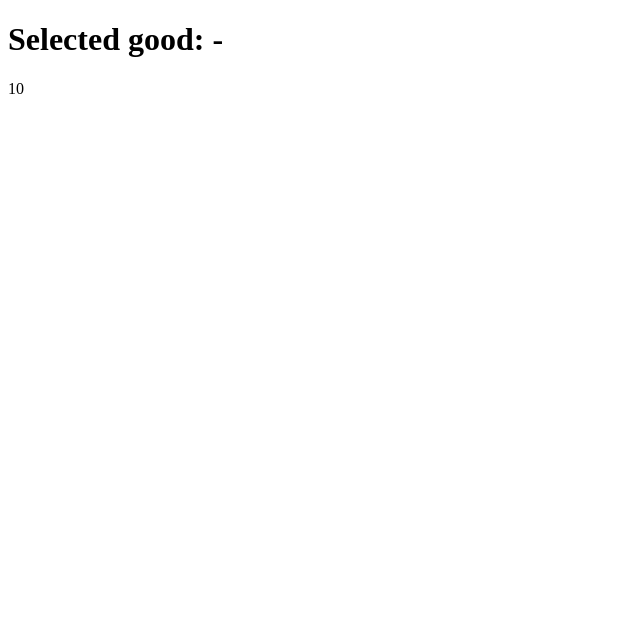
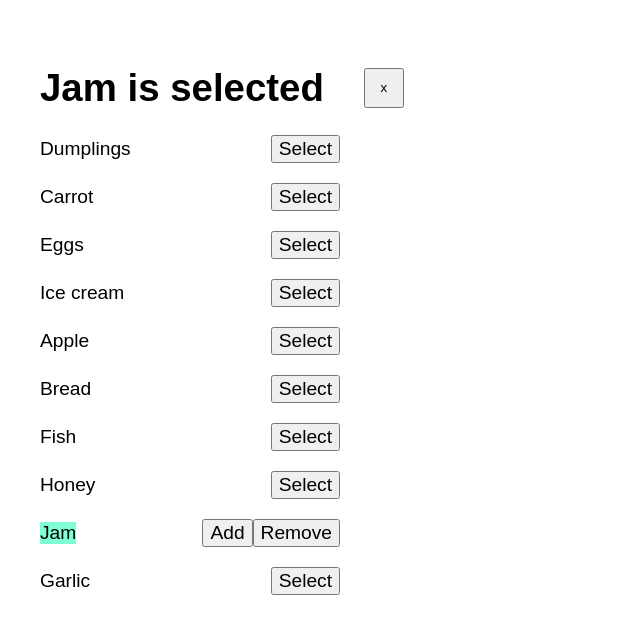
Before and after one commit to mate-academy/react_goods-selector, a React (Create React App) app: page / in a window 1280 px wide. Shown: the top 634 px of the page, without its empty margins (0-640 px from the left). Built offline with nearby package versions, Linux system fonts and the light colour scheme.

Commit message:
oysters clams and cockles

```diff
--- a/src/App.scss
+++ b/src/App.scss
@@ -1 +1,50 @@
-// styles go here
+body {
+  font-family: Arial, Helvetica, sans-serif;
+  font-size: larger;
+  margin: 40px;
+}
+
+ul {
+  list-style: none;
+}
+
+ul,
+li {
+  padding: 0;
+  margin: 0;
+}
+
+.title-container {
+  display: flex;
+  align-items: center;
+  gap: 40px;
+}
+
+.title-button {
+  height: 40px;
+  width: 40px;
+  text-align: center;
+}
+
+.good-container {
+  display: flex;
+  justify-content: space-between;
+  align-items: center;
+
+  max-width: 300px;
+  margin-bottom: 20px;
+
+  &:last-child {
+    margin-bottom: 0;
+  }
+}
+
+.good {
+  &--selected {
+    background-color: aquamarine;
+  }
+}
+
+.button {
+  font-size: inherit;
+}
--- a/src/App.tsx
+++ b/src/App.tsx
@@ -1,4 +1,6 @@
 import React from 'react';
+import classNames from 'classnames';
+import { formatGoods } from './utils';
 import './App.scss';
 
 const goodsFromServer: string[] = [
@@ -14,11 +16,104 @@ const goodsFromServer: string[] = [
   'Garlic',
 ];
 
-const App: React.FC = () => (
-  <div className="App">
-    <h1>Selected good: -</h1>
-    {goodsFromServer.length}
-  </div>
-);
+type Props = {};
+
+type State = {
+  selectedGoods: string[];
+};
+
+class App extends React.Component<Props, State> {
+  state = {
+    selectedGoods: ['Jam'],
+  };
+
+  render() {
+    const { selectedGoods } = this.state;
+    const title = selectedGoods.length ? formatGoods(selectedGoods) : 'No goods selected';
+
+    return (
+      <div className="App">
+        <div className="title-container">
+          <h1>
+            {title}
+          </h1>
+
+          {Boolean(selectedGoods.length) && (
+            <button
+              type="button"
+              className="title-button"
+              onClick={() => {
+                this.setState({ selectedGoods: [] });
+              }}
+            >
+              x
+            </button>
+          )}
+        </div>
+
+        <ul className="goods">
+          {goodsFromServer.map(good => {
+            const goodIsSelected = selectedGoods.includes(good);
+
+            const selectHandler = () => {
+              selectedGoods.push(good);
+              this.setState({ selectedGoods });
+            };
+
+            const removeHandler = () => {
+              const index = selectedGoods.indexOf(good);
+
+              selectedGoods.splice(index, 1);
+              this.setState({ selectedGoods });
+            };
+
+            return (
+              <div className="good-container">
+                <li
+                  key={good}
+                  className={classNames(
+                    'good',
+                    { 'good--selected': goodIsSelected },
+                  )}
+                >
+                  {good}
+                </li>
+
+                {goodIsSelected
+                  ? (
+                    <div>
+                      <button
+                        type="button"
+                        className="button"
+                        onClick={selectHandler}
+                      >
+                        Add
+                      </button>
+                      <button
+                        type="button"
+                        className="button"
+                        onClick={removeHandler}
+                      >
+                        Remove
+                      </button>
+                    </div>
+                  )
+                  : (
+                    <button
+                      type="button"
+                      className="button"
+                      onClick={selectHandler}
+                    >
+                      Select
+                    </button>
+                  )}
+              </div>
+            );
+          })}
+        </ul>
+      </div>
+    );
+  }
+}
 
 export default App;
--- /dev/null
+++ b/src/utils.ts
@@ -0,0 +1,14 @@
+export function formatGoods(goods: string[]): string {
+  switch (goods.length) {
+    case 1:
+      return `${goods.join(', ')} is selected`;
+
+    case 2:
+      return `${goods[0]} and ${goods[1]} are selected`;
+
+    default:
+      return `${goods
+        .slice(0, goods.length - 1)
+        .join(', ')} and ${goods[goods.length - 1]} are selected`;
+  }
+}
```
Also changed, not shown: 1 other file (tests, documents, lock files or other folders).
